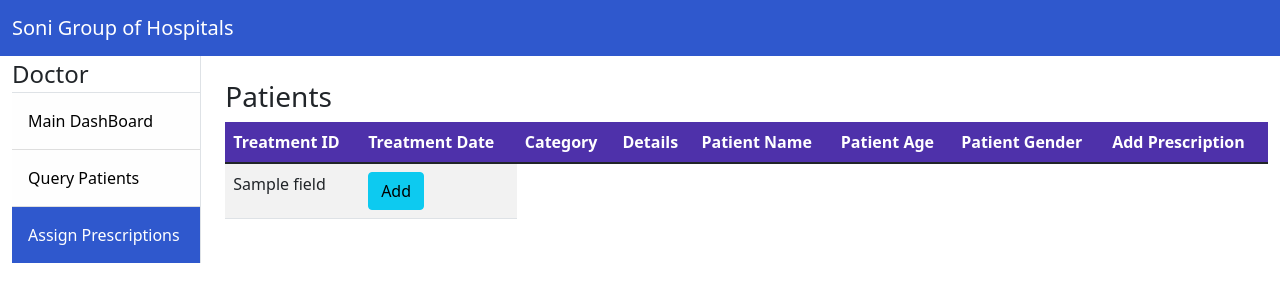
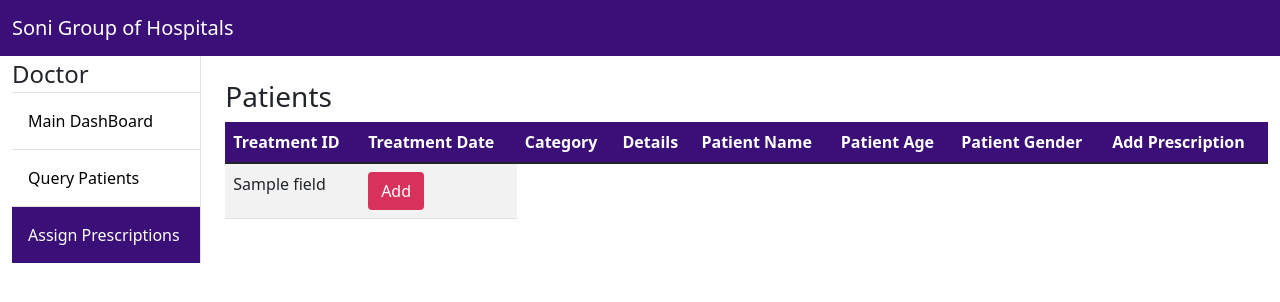
Before and after one commit to rv4102/dbms-lab, a Flask app: template A4/HMS/templates/doctor_add_prescription.html in a window 1280 px wide. Shown: the top 302 px of the page. Run offline with Flask 2, Linux system fonts and the light colour scheme; the template is opened without the code that fills it: most values are stand-ins (such as "Sample title", 1, 10 or a date in 2020); form fields are guessed from the names that the template uses; some libraries are stand-ins or nearby versions.

Commit message:
admin and doctor updated

```diff
--- a/A4/HMS/templates/admin_add_room.html
+++ b/A4/HMS/templates/admin_add_room.html
@@ -3,7 +3,7 @@
 {% block sidebar %}
 <a class="list-group-item p-3" href="/admin">Main DashBoard</a>
 <a class="list-group-item p-3" href="/admin/edit_user">Add/Delete User</a>
-<a class="list-group-item p-3 dark-blue text-white" href="/admin/add_room">Get a Room!</a>
+<a class="list-group-item p-3 dark-purple text-white" href="/admin/add_room">Get a Room!</a>
 {% endblock %}
 
 {% block main_content %}
@@ -34,7 +34,7 @@
 
     <div class="form-group row">
       <div class="offset-sm-4 col-sm-8">
-        {{ form.submit(class="btn btn-primary") }}
+        {{ form.submit(class="btn cerise text-white") }}
       </div>
     </div>
   </form>
--- a/A4/HMS/templates/admin_select_user.html
+++ b/A4/HMS/templates/admin_select_user.html
@@ -2,7 +2,7 @@
 
 {% block sidebar %}
 <a class="list-group-item p-3" href="/admin">Main DashBoard</a>
-<a class="list-group-item dark-blue text-white p-3" href="/admin/edit_user">Add/Delete User</a>
+<a class="list-group-item dark-purple text-white p-3" href="/admin/edit_user">Add/Delete User</a>
 <a class="list-group-item p-3" href="/admin/add_room">Get a Room!</a>
 {% endblock %}
 
@@ -16,7 +16,7 @@
     </p>
     <div class="form-group row">
       <div class="offset-sm-4 col-sm-8">
-        {{ form.submit(class="btn btn-primary") }}
+        {{ form.submit(class="btn cerise text-white") }}
       </div>
     </div>
   </form>
--- a/A4/HMS/templates/base.html
+++ b/A4/HMS/templates/base.html
@@ -39,12 +39,18 @@
       border-radius: 10px;
       overflow: hidden;
     }
+    .cerise {
+      background: #D8315B;
+    }
+    thead {
+      background: #3A1078;
+    }
   </style>
 </head>
 
 <body {% block bg_custom %}{% endblock %}>
   {% block navbar %}
-  <nav class="navbar navbar-expand-sm navbar-light dark-blue">
+  <nav class="navbar navbar-expand-sm navbar-light dark-purple">
     <div class="container-fluid">
       <a class="navbar-brand text-white">Soni Group of Hospitals</a>
       <button class="navbar-toggler" type="button" data-bs-toggle="collapse" data-bs-target="#navbarNav"
--- a/A4/HMS/templates/doctor_add_prescription.html
+++ b/A4/HMS/templates/doctor_add_prescription.html
@@ -1,9 +1,9 @@
 {% extends 'doctor_base.html' %}
 
 {% block sidebar %}
-<a class="list-group-item list-group-item-action list-group-item-light p-3 " style="color: black;" href="/doctor">Main DashBoard</a>
-<a class="list-group-item list-group-item-action list-group-item-light p-3 " style="color: black" href="/doctor/query_patients">Query Patients</a>
-<a class="list-group-item list-group-item-action list-group-item-light p-3 dark-blue text-white" style="color: black" href="/doctor/add_prescription">Assign Prescriptions</a>
+<a class="list-group-item p-3 " style="color: black;" href="/doctor">Main DashBoard</a>
+<a class="list-group-item p-3 " style="color: black" href="/doctor/query_patients">Query Patients</a>
+<a class="list-group-item p-3 dark-purple text-white" style="color: black" href="/doctor/add_prescription">Assign Prescriptions</a>
 {% endblock %}
 
 {% block main_content %}
@@ -13,7 +13,7 @@
     {% else %}
     <div class="table-responsive">
         <table class="table table-striped">
-            <thead class="light-purple text-white">
+            <thead class="dark-purple text-white">
                 <tr>
                     <th scope="col">Treatment ID</th>
                     <th scope="col">Treatment Date</th>
@@ -31,7 +31,7 @@
                     {% for field in patient %}
                     <td>{{ field }}</td>
                     {% endfor %}
-                    <td><button type="button" class="btn btn-info" data-bs-toggle="modal" data-bs-target="#myOutput{{ patient[0] }}">Add</button></td>
+                    <td><button type="button" class="btn cerise text-white" data-bs-toggle="modal" data-bs-target="#myOutput{{ patient[0] }}">Add</button></td>
                 </tr>
                 {% endfor %}
             </tbody>
@@ -50,8 +50,6 @@
                     <button type="button" class="btn-close" data-bs-dismiss="modal"></button>
                 </div>
                 <div class="modal-body">
-
-
                     <div class = "container">
                         <form method="post">
                             {{ form.hidden_tag() }}
@@ -86,18 +84,14 @@
                             </div>
                             <div class="form-group row">
                               <div class="offset-sm-4 col-sm-8">
-                                {{ form.submit(class="btn btn-primary") }}
+                                {{ form.submit(class="btn cerise text-white") }}
                               </div>
                             </div>
                         </form>
                     </div>
-
-
-
-
                 </div>
                 <div class="modal-footer">
-                    <button type="button" class="btn btn-primary" data-bs-dismiss="modal">Close</button>
+                    <button type="button" class="btn cerise text-white" data-bs-dismiss="modal">Close</button>
                 </div>
             </div>
 
```
Also changed, not shown: A4/HMS/templates/admin_add_del_user.html (+5 -5 lines), A4/HMS/templates/admin_dashboard.html (+7 -7 lines), A4/HMS/templates/doctor_add_test.html (+4 -4 lines), A4/HMS/templates/doctor_add_treatment.html (+4 -4 lines), A4/HMS/templates/doctor_dashboard.html (+4 -4 lines), A4/HMS/templates/doctor_patient_details.html (+13 -58 lines), A4/HMS/templates/doctor_query_patients.html (+5 -5 lines).
